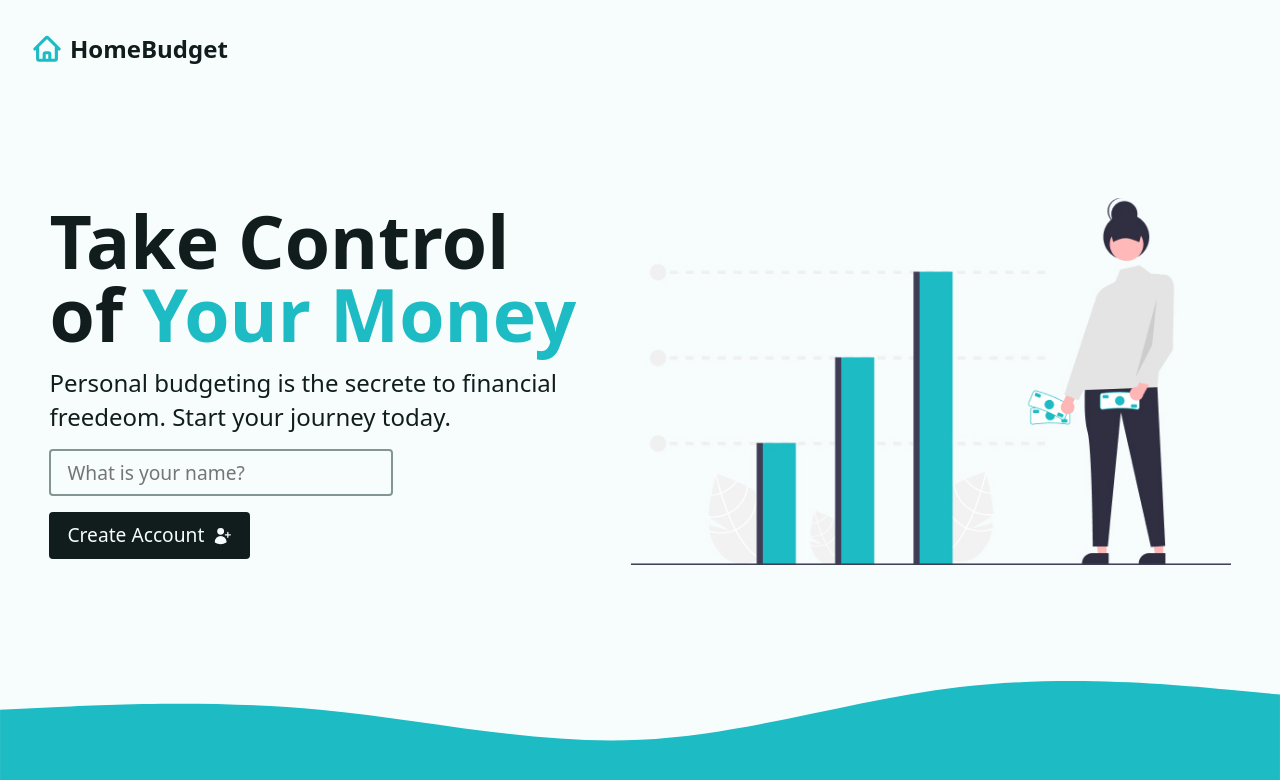
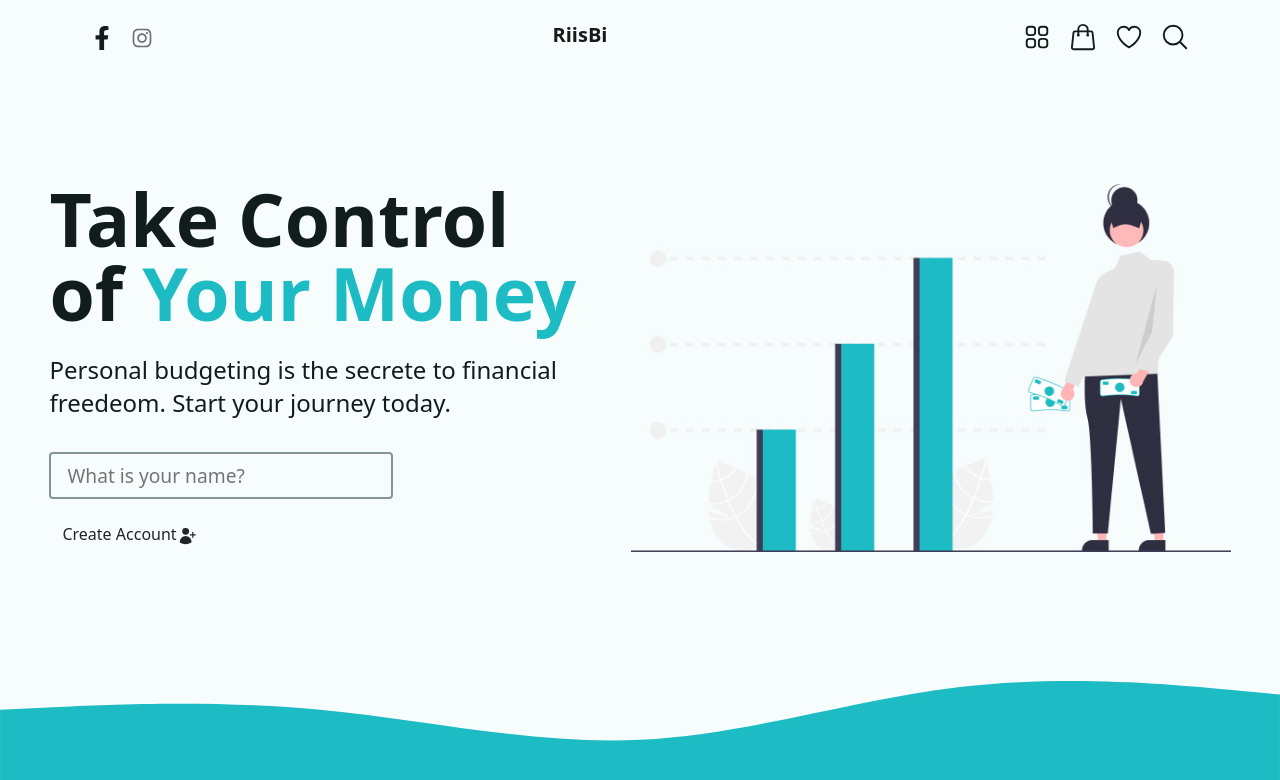
Before and after one commit to rizwanishaq/react-router-demos, a React (Create React App) app: page / in a window 1280 px wide. Shown: the top 780 px of the page. Built offline with nearby package versions, Linux system fonts and the light colour scheme.

Commit message:
header updated

```diff
--- a/package.json
+++ b/package.json
@@ -7,8 +7,11 @@
     "@testing-library/jest-dom": "^5.16.5",
     "@testing-library/react": "^13.4.0",
     "@testing-library/user-event": "^13.5.0",
+    "bootstrap": "^5.2.3",
     "react": "^18.2.0",
+    "react-bootstrap": "^2.7.2",
     "react-dom": "^18.2.0",
+    "react-icons": "^4.7.1",
     "react-router-dom": "6.8",
     "react-scripts": "5.0.1",
     "react-toastify": "^9.1.1",
--- a/public/index.html
+++ b/public/index.html
@@ -24,7 +24,7 @@
       work correctly both with client-side routing and a non-root public URL.
       Learn how to configure a non-root public URL by running `npm run build`.
     -->
-    <title>Budget App</title>
+    <title>RiIsBi</title>
   </head>
   <body>
     <noscript>You need to enable JavaScript to run this app.</noscript>
--- a/src/components/AddBudgetForm.jsx
+++ b/src/components/AddBudgetForm.jsx
@@ -1,6 +1,6 @@
 import React,{useEffect, useRef} from 'react'
 import { CurrencyDollarIcon } from '@heroicons/react/24/solid'
-import { Form, useFetcher } from 'react-router-dom'
+import { useFetcher } from 'react-router-dom'
 
 const AddBudgetForm = () => {
     const fetcher = useFetcher()
--- /dev/null
+++ b/src/components/Header.jsx
@@ -0,0 +1,36 @@
+import Container from 'react-bootstrap/Container';
+import {NavLink, Link} from 'react-router-dom'
+import { HeartIcon, ShoppingBagIcon, MagnifyingGlassIcon,Squares2X2Icon} from '@heroicons/react/24/outline';
+import Nav from 'react-bootstrap/Nav';
+import Navbar from 'react-bootstrap/Navbar';
+import {FaFacebookF} from 'react-icons/fa'
+import {AiOutlineInstagram} from 'react-icons/ai';
+
+
+const Header = () => {
+    return (
+      <Navbar expand="sm" sticky="top"  style={{"backgroundColor": "hsl(var(--bkg))"}}>
+        <Container >
+          <Nav>
+              <NavLink to="#" className="link">
+                <span><FaFacebookF width={30} /></span>
+              </NavLink>
+            <Nav.Link ><span><AiOutlineInstagram width={30} /></span></Nav.Link>
+          </Nav>
+            <Navbar.Brand>
+              <Link to="/" aria-label="Go to home" className="link">
+                  <span>RiisBi</span>
+              </Link>
+          </Navbar.Brand>
+          <Nav>
+            <NavLink to="/something" className='link'><span><Squares2X2Icon width={30} /></span></NavLink>
+            <NavLink to="/cart" className='link'><span><ShoppingBagIcon width={30} /></span></NavLink>
+            <NavLink to="/wishlist" className='link'><span><HeartIcon width={30} /></span></NavLink>
+            <NavLink to="/search" className='link'><span><MagnifyingGlassIcon width={30} /></span></NavLink>
+          </Nav>
+        </Container>
+      </Navbar>
+    )
+  }
+
+export default Header
--- a/src/components/Nav.jsx
+++ /dev/null
@@ -1,41 +0,0 @@
-import React from 'react'
-import { Form, NavLink } from 'react-router-dom'
-import { TrashIcon } from '@heroicons/react/24/solid'
-
-// assets
-import logomark from '../assets/logomark.svg'
-
-const Nav = ({ userName }) => {
-    return (
-      <nav>
-        <NavLink
-          to="/"
-          aria-label="Go to home"
-        >
-          <img src={logomark} alt="" height={30} />
-          <span>HomeBudget</span>
-        </NavLink>
-        {
-          userName && (
-            <Form
-              method="post"
-              action="logout"
-              onSubmit={(event) => {
-                if (!window.confirm("Delete user and all data?")) {
-                  event.preventDefault()
-                }
-              }}
-            >
-              <button type="submit" className="btn btn--warning">
-                <span>Delete User</span>
-                <TrashIcon width={20} />
-              </button>
-
-            </Form>
-          )
-        }
-      </nav>
-    )
-  }
-
-export default Nav
--- a/src/index.css
+++ b/src/index.css
@@ -293,6 +293,11 @@ main {
   display: -ms-grid;
   display: grid;
   place-items: start;
+}
+
+.link{
+  text-decoration: none;
+  color: inherit;
 }
 
 /* navbar */
--- a/src/index.js
+++ b/src/index.js
@@ -1,5 +1,6 @@
 import React from "react";
 import ReactDOM from "react-dom/client";
+import "bootstrap/dist/css/bootstrap.min.css";
 import "./index.css";
 import App from "./App";
 
--- a/src/layouts/Main.jsx
+++ b/src/layouts/Main.jsx
@@ -1,34 +1,31 @@
-import React from 'react'
 import { Outlet, useLoaderData } from 'react-router-dom'
 
 // assets
 import wave from "../assets/wave.svg"
 
 // components
-import Nav from '../components/Nav'
+import Header from '../components/Header'
 
 // helper functions
 import { fetchData } from '../helpers'
 
-
 // loader
 export function mainLoader(){
     const userName = fetchData("userName")
-    console.log(userName)
     return {userName}
 }
 
 
 const Main = () => {
     const {userName} = useLoaderData()
+
     return (
       <div className='layout'>
-        <Nav userName={userName}/>
+          <Header userName={userName}/>
           <main>
           <Outlet />
           </main>
           <img src={wave} alt="" />
-
       </div>
   )
 }
--- a/src/pages/Dashboard.jsx
+++ b/src/pages/Dashboard.jsx
@@ -23,6 +23,7 @@ export function dashboardLoader(){
 export async function dashboardAction({request}) {
   const data = await request.formData();
   const {_action, ...values} = Object.fromEntries(data)
+
   if(_action === "newUser") {
     try {
       localStorage.setItem("userName", JSON.stringify(values.userName))
@@ -65,7 +66,7 @@ export async function dashboardAction({request}) {
 
   if(_action === "deleteExpense") {
     try {
-      // create Expense
+      // delete Expense
       deleteItem({
         key: "expenses",
         id: values.expenseId
@@ -79,8 +80,6 @@ export async function dashboardAction({request}) {
 
 
 }
-
-
 
 
 const Dashboard = () => {
```
Also changed, not shown: 1 other file (tests, documents, lock files or other folders). Lines whose indentation alone changed are shown as unchanged.
